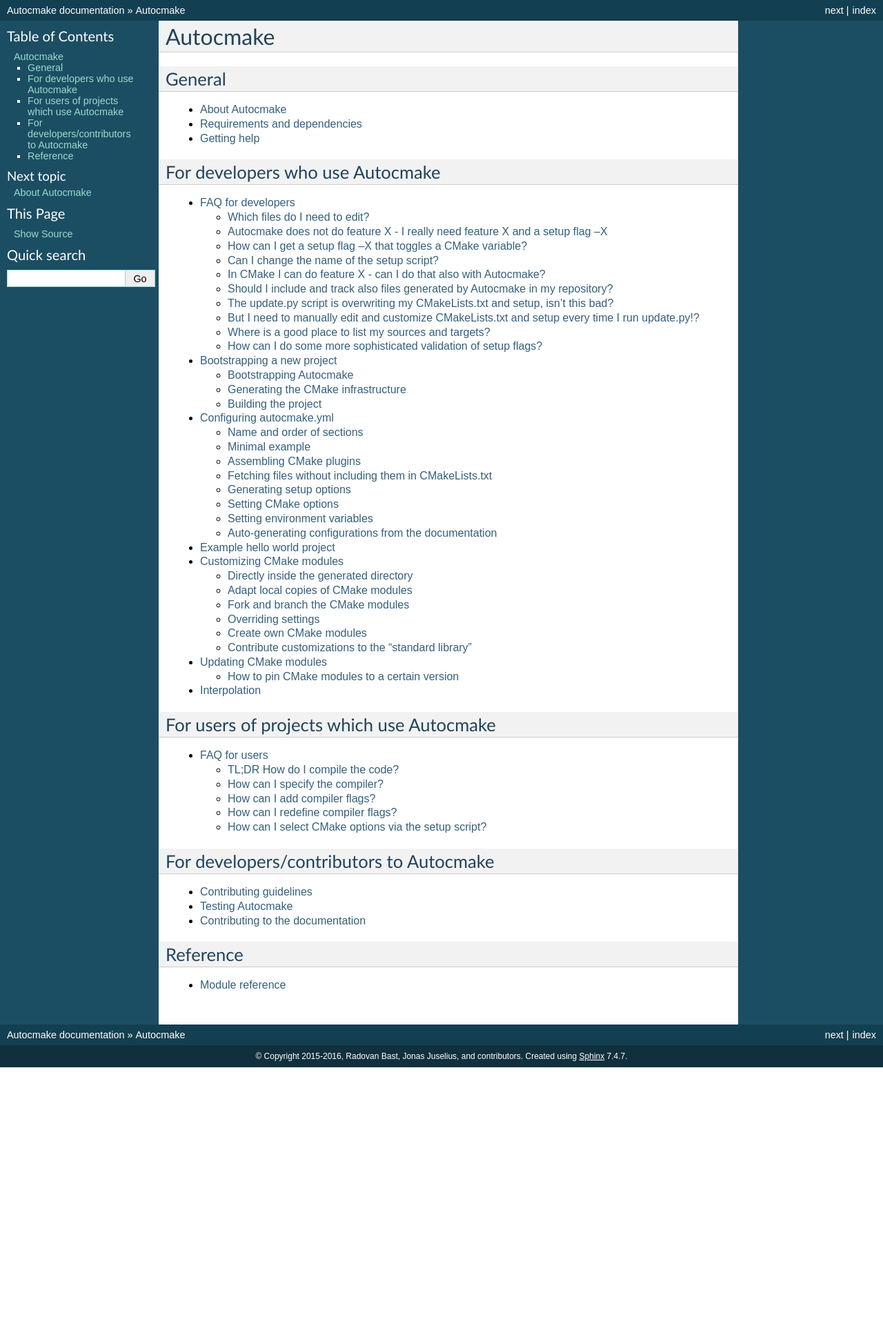
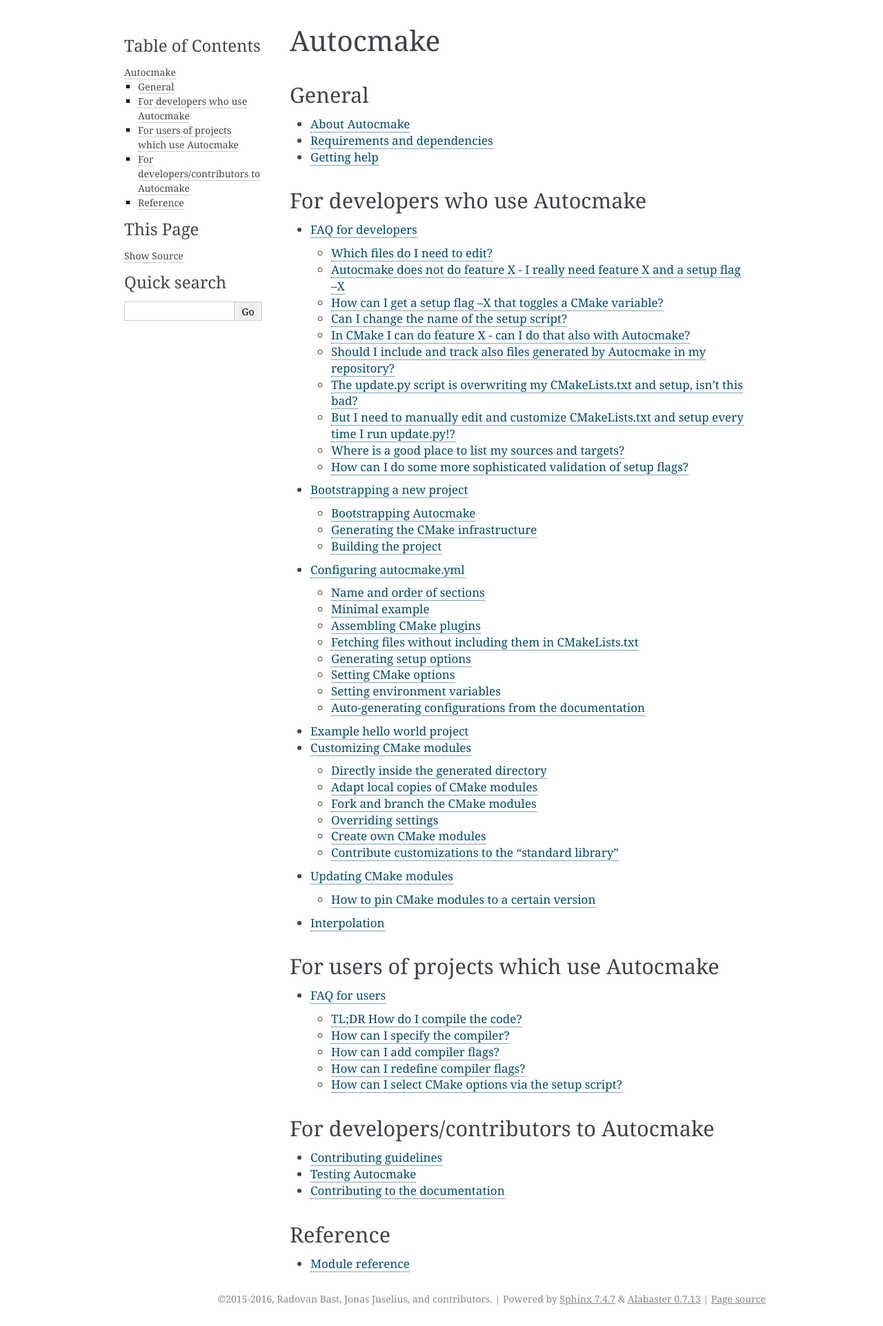
Before and after one commit to dev-cafe/autocmake, a Sphinx documentation site: the page built from doc/index.rst, in a window 1280 px wide. Shown: the whole page at 69% size. Built offline with Sphinx 7.4.7, drawn with Linux system fonts in a browser that asks for light colours; the version number could not be read and is left out; before the commit the page ends 1547 px from its top, so only the background shows below that.

Commit message:
update conf.py to get more silent diffs

```diff
--- a/doc/conf.py
+++ b/doc/conf.py
@@ -1,3 +1,4 @@
+#!/usr/bin/env python3
 # -*- coding: utf-8 -*-
 #
 # Autocmake documentation build configuration file, created by
@@ -27,7 +28,8 @@
 # -- General configuration ------------------------------------------------
 
 # If your documentation needs a minimal Sphinx version, state it here.
-#needs_sphinx = '1.0'
+#
+# needs_sphinx = '1.0'
 
 # Add any Sphinx extension module names here, as strings. They can be
 # extensions coming with Sphinx (named 'sphinx.ext.*') or your custom
@@ -41,11 +43,13 @@
 
 # The suffix(es) of source filenames.
 # You can specify multiple suffix as a list of string:
+#
 # source_suffix = ['.rst', '.md']
 source_suffix = '.rst'
 
 # The encoding of source files.
-#source_encoding = 'utf-8-sig'
+#
+# source_encoding = 'utf-8-sig'
 
 # The master toctree document.
 master_doc = 'index'
@@ -73,37 +77,45 @@
 
 # There are two options for replacing |today|: either, you set today to some
 # non-false value, then it is used:
-#today = ''
+#
+# today = ''
+#
 # Else, today_fmt is used as the format for a strftime call.
-#today_fmt = '%B %d, %Y'
+#
+# today_fmt = '%B %d, %Y'
 
 # List of patterns, relative to source directory, that match files and
 # directories to ignore when looking for source files.
-exclude_patterns = ['_build']
+# This patterns also effect to html_static_path and html_extra_path
+exclude_patterns = ['_build', 'Thumbs.db', '.DS_Store']
 
 # The reST default role (used for this markup: `text`) to use for all
 # documents.
-#default_role = None
+#
+# default_role = None
 
 # If true, '()' will be appended to :func: etc. cross-reference text.
-#add_function_parentheses = True
+#
+# add_function_parentheses = True
 
 # If true, the current module name will be prepended to all description
 # unit titles (such as .. function::).
-#add_module_names = True
+#
+# add_module_names = True
 
 # If true, sectionauthor and moduleauthor directives will be shown in the
 # output. They are ignored by default.
-#show_authors = False
+#
+# show_authors = False
 
 # The name of the Pygments (syntax highlighting) style to use.
 pygments_style = 'sphinx'
 
 # A list of ignored prefixes for module index sorting.
-#modindex_common_prefix = []
+# modindex_common_prefix = []
 
 # If true, keep warnings as "system message" paragraphs in the built documents.
-#keep_warnings = False
+# keep_warnings = False
 
 # If true, `todo` and `todoList` produce output, else they produce nothing.
 todo_include_todos = True
@@ -113,31 +125,37 @@
 
 # The theme to use for HTML and HTML Help pages.  See the documentation for
 # a list of builtin themes.
-html_theme = 'default'
+#
+html_theme = 'alabaster'
 
 # Theme options are theme-specific and customize the look and feel of a theme
 # further.  For a list of options available for each theme, see the
 # documentation.
-#html_theme_options = {}
+#
+# html_theme_options = {}
 
 # Add any paths that contain custom themes here, relative to this directory.
-#html_theme_path = []
+# html_theme_path = []
 
-# The name for this set of Sphinx documents.  If None, it defaults to
-# "<project> v<release> documentation".
-#html_title = None
+# The name for this set of Sphinx documents.
+# "<project> v<release> documentation" by default.
+#
+# html_title = None
 
 # A shorter title for the navigation bar.  Default is the same as html_title.
-#html_short_title = None
+#
+# html_short_title = None
 
 # The name of an image file (relative to this directory) to place at the top
 # of the sidebar.
-#html_logo = None
+#
+# html_logo = None
 
-# The name of an image file (within the static path) to use as favicon of the
-# docs.  This file should be a Windows icon file (.ico) being 16x16 or 32x32
+# The name of an image file (relative to this directory) to use as a favicon of
+# the docs.  This file should be a Windows icon file (.ico) being 16x16 or 32x32
 # pixels large.
-#html_favicon = None
+#
+# html_favicon = None
 
 # Add any paths that contain custom static files (such as style sheets) here,
 # relative to this directory. They are copied after the builtin static files,
@@ -147,62 +165,79 @@
 # Add any extra paths that contain custom files (such as robots.txt or
 # .htaccess) here, relative to this directory. These files are copied
 # directly to the root of the documentation.
-#html_extra_path = []
+#
+# html_extra_path = []
 
-# If not '', a 'Last updated on:' timestamp is inserted at every page bottom,
-# using the given strftime format.
-#html_last_updated_fmt = '%b %d, %Y'
+# If not None, a 'Last updated on:' timestamp is inserted at every page
+# bottom, using the given strftime format.
+# The empty string is equivalent to '%b %d, %Y'.
+#
+# html_last_updated_fmt = None
 
 # If true, SmartyPants will be used to convert quotes and dashes to
 # typographically correct entities.
-#html_use_smartypants = True
+#
+# html_use_smartypants = True
 
 # Custom sidebar templates, maps document names to template names.
-#html_sidebars = {}
+#
+# html_sidebars = {}
 
 # Additional templates that should be rendered to pages, maps page names to
 # template names.
-#html_additional_pages = {}
+#
+# html_additional_pages = {}
 
 # If false, no module index is generated.
-#html_domain_indices = True
+#
+# html_domain_indices = True
 
 # If false, no index is generated.
-#html_use_index = True
+#
+# html_use_index = True
 
 # If true, the index is split into individual pages for each letter.
-#html_split_index = False
+#
+# html_split_index = False
 
 # If true, links to the reST sources are added to the pages.
-#html_show_sourcelink = True
+#
+# html_show_sourcelink = True
 
 # If true, "Created using Sphinx" is shown in the HTML footer. Default is True.
-#html_show_sphinx = True
+#
+# html_show_sphinx = True
 
 # If true, "(C) Copyright ..." is shown in the HTML footer. Default is True.
-#html_show_copyright = True
+#
+# html_show_copyright = True
 
 # If true, an OpenSearch description file will be output, and all pages will
 # contain a <link> tag referring to it.  The value of this option must be the
 # base URL from which the finished HTML is served.
-#html_use_opensearch = ''
+#
+# html_use_opensearch = ''
 
 # This is the file name suffix for HTML files (e.g. ".xhtml").
-#html_file_suffix = None
+# html_file_suffix = None
 
 # Language to be used for generating the HTML full-text search index.
 # Sphinx supports the following languages:
-#   'da', 'de', 'en', 'es', 'fi', 'fr', 'hu', 'it', 'ja'
-#   'nl', 'no', 'pt', 'ro', 'ru', 'sv', 'tr'
-#html_search_language = 'en'
+#   'da', 'de', 'en', 'es', 'fi', 'fr', 'h', 'it', 'ja'
+#   'nl', 'no', 'pt', 'ro', 'r', 'sv', 'tr', 'zh'
+#
+# html_search_language = 'en'
 
 # A dictionary with options for the search language support, empty by default.
-# Now only 'ja' uses this config value
-#html_search_options = {'type': 'default'}
+# 'ja' uses this config value.
+# 'zh' user can custom change `jieba` dictionary path.
+#
+# html_search_options = {'type': 'default'}
 
 # The name of a javascript file (relative to the configuration directory) that
 # implements a search results scorer. If empty, the default will be used.
-#html_search_scorer = 'scorer.js'
+#
+# html_search_scorer = 'scorer.js'
 
 # Output file base name for HTML help builder.
 htmlhelp_basename = 'Autocmakedoc'
@@ -210,17 +245,21 @@
 # -- Options for LaTeX output ---------------------------------------------
 
 latex_elements = {
-# The paper size ('letterpaper' or 'a4paper').
-#'papersize': 'letterpaper',
+     # The paper size ('letterpaper' or 'a4paper').
+     #
+     # 'papersize': 'letterpaper',
 
-# The font size ('10pt', '11pt' or '12pt').
-#'pointsize': '10pt',
+     # The font size ('10pt', '11pt' or '12pt').
+     #
+     # 'pointsize': '10pt',
 
-# Additional stuff for the LaTeX preamble.
-#'preamble': '',
+     # Additional stuff for the LaTeX preamble.
+     #
+     # 'preamble': '',
 
-# Latex figure (float) alignment
-#'figure_align': 'htbp',
+     # Latex figure (float) alignment
+     #
+     # 'figure_align': 'htbp',
 }
 
 # Grouping the document tree into LaTeX files. List of tuples
@@ -233,23 +272,35 @@
 
 # The name of an image file (relative to this directory) to place at the top of
 # the title page.
-#latex_logo = None
+#
+# latex_logo = None
 
 # For "manual" documents, if this is true, then toplevel headings are parts,
 # not chapters.
-#latex_use_parts = False
+#
+# latex_use_parts = False
 
 # If true, show page references after internal links.
-#latex_show_pagerefs = False
+#
+# latex_show_pagerefs = False
 
 # If true, show URL addresses after external links.
-#latex_show_urls = False
+#
+# latex_show_urls = False
 
 # Documents to append as an appendix to all manuals.
-#latex_appendices = []
+#
+# latex_appendices = []
+
+# It false, will not define \strong, \code, 	itleref, \crossref ... but only
+# \sphinxstrong, ..., \sphinxtitleref, ... To help avoid clash with user added
+# packages.
+#
+# latex_keep_old_macro_names = True
 
 # If false, no module index is generated.
-#latex_domain_indices = True
+#
+# latex_domain_indices = True
 
 
 # -- Options for manual page output ---------------------------------------
@@ -262,7 +313,8 @@
 ]
 
 # If true, show URL addresses after external links.
-#man_show_urls = False
+#
+# man_show_urls = False
 
 
 # -- Options for Texinfo output -------------------------------------------
@@ -277,13 +329,17 @@
 ]
 
 # Documents to append as an appendix to all manuals.
-#texinfo_appendices = []
+#
+# texinfo_appendices = []
 
 # If false, no module index is generated.
-#texinfo_domain_indices = True
+#
+# texinfo_domain_indices = True
 
 # How to display URL addresses: 'footnote', 'no', or 'inline'.
-#texinfo_show_urls = 'footnote'
+#
+# texinfo_show_urls = 'footnote'
 
 # If true, do not generate a @detailmenu in the "Top" node's menu.
-#texinfo_no_detailmenu = False
+#
+# texinfo_no_detailmenu = False
```
